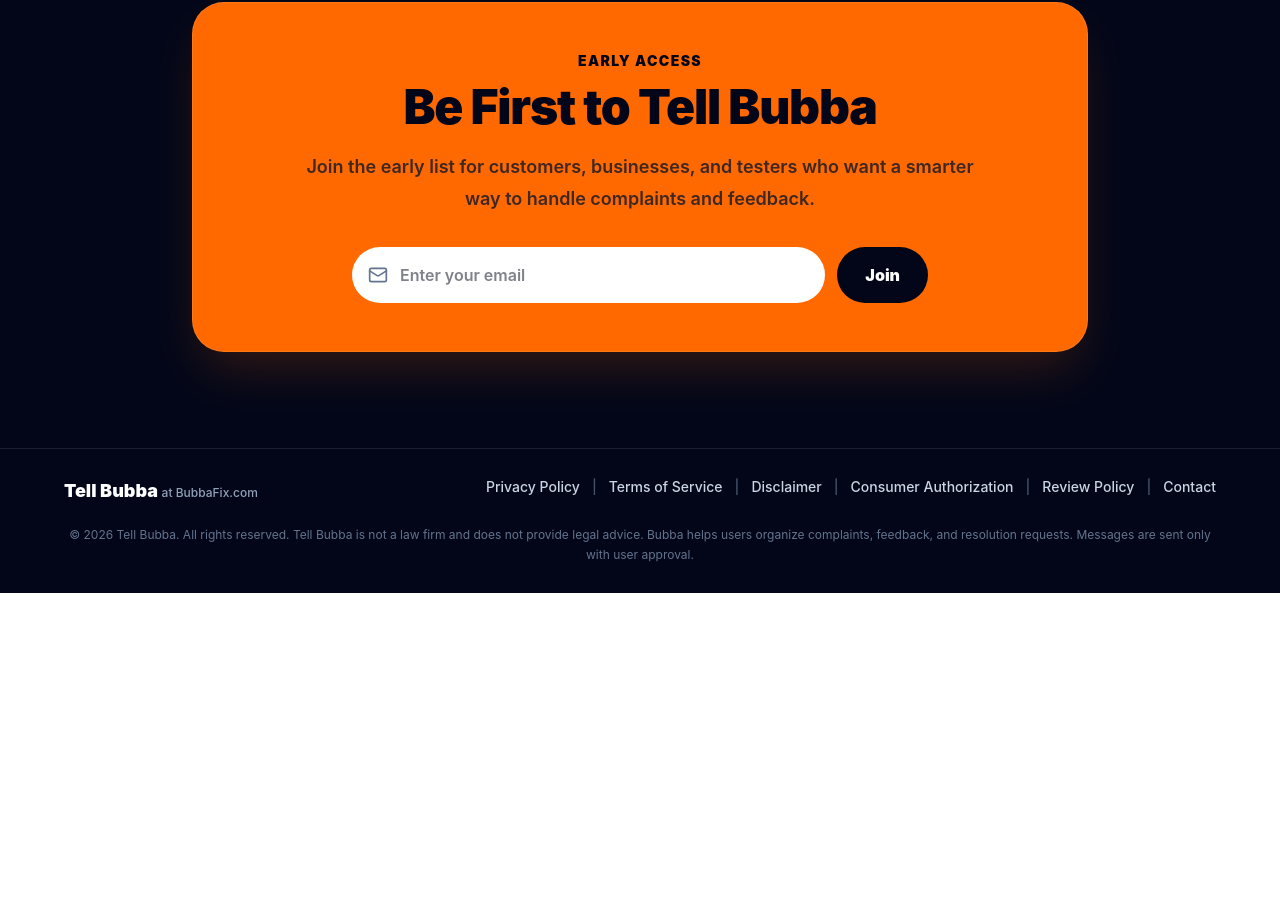
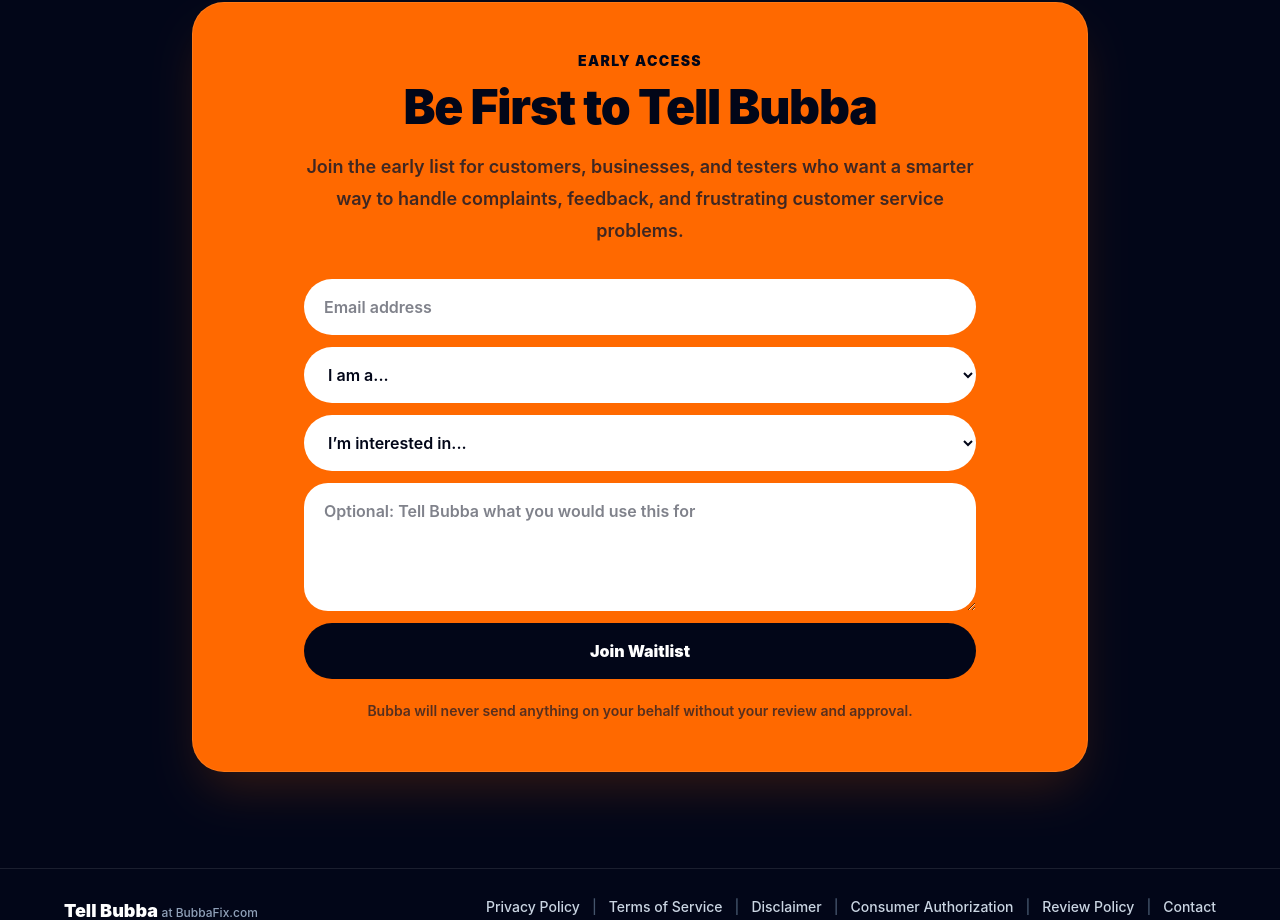
Before and after one commit to JohnAgostinoKin/Tell-Bubba, a React (Vite) app: page / in a window 1280 px wide. Shown: the part 6180-7100 px from the top of the page. Before the commit the page ends 6773 px from the top, so only its background shows below. Built offline with nearby package versions, Linux system fonts and the light colour scheme.

Commit message:
Connect Tell Bubba waitlist form

```diff
--- a/package.json
+++ b/package.json
@@ -10,6 +10,7 @@
     "preview": "vite preview"
   },
   "dependencies": {
+    "@formspree/react": "^3.0.0",
     "framer-motion": "^12.38.0",
     "lucide-react": "^1.14.0",
     "react": "^19.2.5",
--- a/src/App.jsx
+++ b/src/App.jsx
@@ -1,5 +1,6 @@
 import React, { useState } from "react";
 import { motion } from "framer-motion";
+import { useForm } from "@formspree/react";
 import {
   MessageSquareText,
   Send,
@@ -226,15 +227,9 @@
 };
 
 function App() {
-  const [email, setEmail] = useState("");
-  const [submitted, setSubmitted] = useState(false);
     const [activeLegal, setActiveLegal] = useState(null);
+  const [state, handleSubmit] = useForm("xqendbry");
 
-  const handleSubmit = (e) => {
-    e.preventDefault();
-    if (!email.trim()) return;
-    setSubmitted(true);
-  };
 
   const openLegal = (page) => {
     setActiveLegal(page);
@@ -868,44 +863,86 @@
       <section id="early" className="px-6 py-20 sm:px-10 lg:px-16 lg:py-24">
   <div className="mx-auto max-w-4xl rounded-[2rem] border border-orange-300/20 bg-orange-500 p-8 text-center text-slate-950 shadow-2xl shadow-orange-500/20 sm:p-12">
     <p className="text-sm font-black uppercase tracking-widest">
-            Early access
+      Early Access
     </p>
+
     <h2 className="mt-3 text-4xl font-black tracking-tight sm:text-5xl">
       Be First to Tell Bubba
     </h2>
+
     <p className="mx-auto mt-5 max-w-2xl text-lg font-semibold leading-8 text-slate-900/80">
-            Join the early list for customers, businesses, and testers who want
-            a smarter way to handle complaints and feedback.
+      Join the early list for customers, businesses, and testers who want a
+      smarter way to handle complaints, feedback, and frustrating customer
+      service problems.
     </p>
 
     <form
       onSubmit={handleSubmit}
-            className="mx-auto mt-8 flex max-w-xl flex-col gap-3 sm:flex-row"
+      className="mx-auto mt-8 grid max-w-2xl gap-3 text-left"
     >
-            <div className="relative flex-1">
-              <Mail
-                className="absolute left-4 top-1/2 -translate-y-1/2 text-slate-500"
-                size={20}
+      <input
+        type="email"
+        name="email"
+        required
+        placeholder="Email address"
+        className="h-14 w-full rounded-full border-0 bg-white px-5 font-semibold text-slate-950 outline-none ring-2 ring-transparent transition focus:ring-slate-950"
       />
-              <input
-                value={email}
-                onChange={(e) => setEmail(e.target.value)}
-                type="email"
-                placeholder="Enter your email"
-                className="h-14 w-full rounded-full border-0 bg-white pl-12 pr-5 font-semibold text-slate-950 outline-none ring-2 ring-transparent transition focus:ring-slate-950"
+
+      <select
+        name="user_type"
+        required
+        defaultValue=""
+        className="h-14 w-full rounded-full border-0 bg-white px-5 font-semibold text-slate-950 outline-none ring-2 ring-transparent transition focus:ring-slate-950"
+      >
+        <option value="" disabled>
+          I am a...
+        </option>
+        <option value="Customer">Customer</option>
+        <option value="Business">Business</option>
+        <option value="Tester">Tester</option>
+      </select>
+
+      <select
+        name="interest_type"
+        required
+        defaultValue=""
+        className="h-14 w-full rounded-full border-0 bg-white px-5 font-semibold text-slate-950 outline-none ring-2 ring-transparent transition focus:ring-slate-950"
+      >
+        <option value="" disabled>
+          I’m interested in...
+        </option>
+        <option value="Fixing a Problem">Fixing a Problem</option>
+        <option value="Sending Feedback">Sending Feedback</option>
+        <option value="Business Tools">Business Tools</option>
+        <option value="General Early Access">General Early Access</option>
+      </select>
+
+      <textarea
+        name="message"
+        rows="4"
+        placeholder="Optional: Tell Bubba what you would use this for"
+        className="w-full rounded-3xl border-0 bg-white px-5 py-4 font-semibold text-slate-950 outline-none ring-2 ring-transparent transition focus:ring-slate-950"
       />
-            </div>
 
-            <button className="h-14 rounded-full bg-slate-950 px-7 font-black text-white transition hover:bg-slate-800">
-              Join
+      <button
+        type="submit"
+        disabled={state.submitting}
+        className="h-14 rounded-full bg-slate-950 px-7 font-black text-white transition hover:bg-slate-800 disabled:cursor-not-allowed disabled:opacity-60"
+      >
+        {state.submitting ? "Sending..." : "Join Waitlist"}
       </button>
-          </form>
 
-          {submitted && (
-            <p className="mt-4 font-black">
+      {state.succeeded && (
+        <p className="text-center font-black text-slate-950">
           You’re on the list. Bubba’s got you.
         </p>
       )}
+    </form>
+
+    <p className="mx-auto mt-5 max-w-xl text-center text-sm font-semibold leading-6 text-slate-900/70">
+      Bubba will never send anything on your behalf without your review and
+      approval.
+    </p>
   </div>
 </section>
 
```
Also changed, not shown: 1 other file (tests, documents, lock files or other folders). Lines whose indentation alone changed are shown as unchanged.
